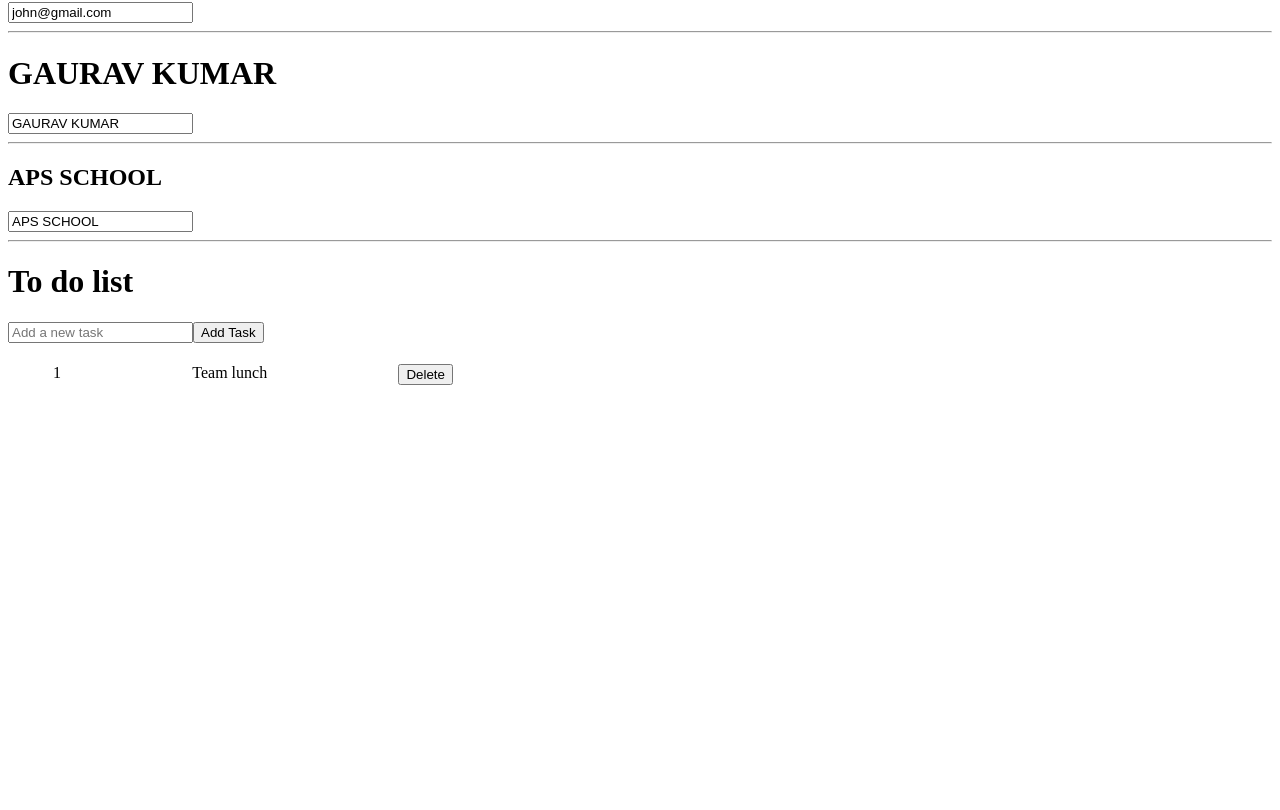
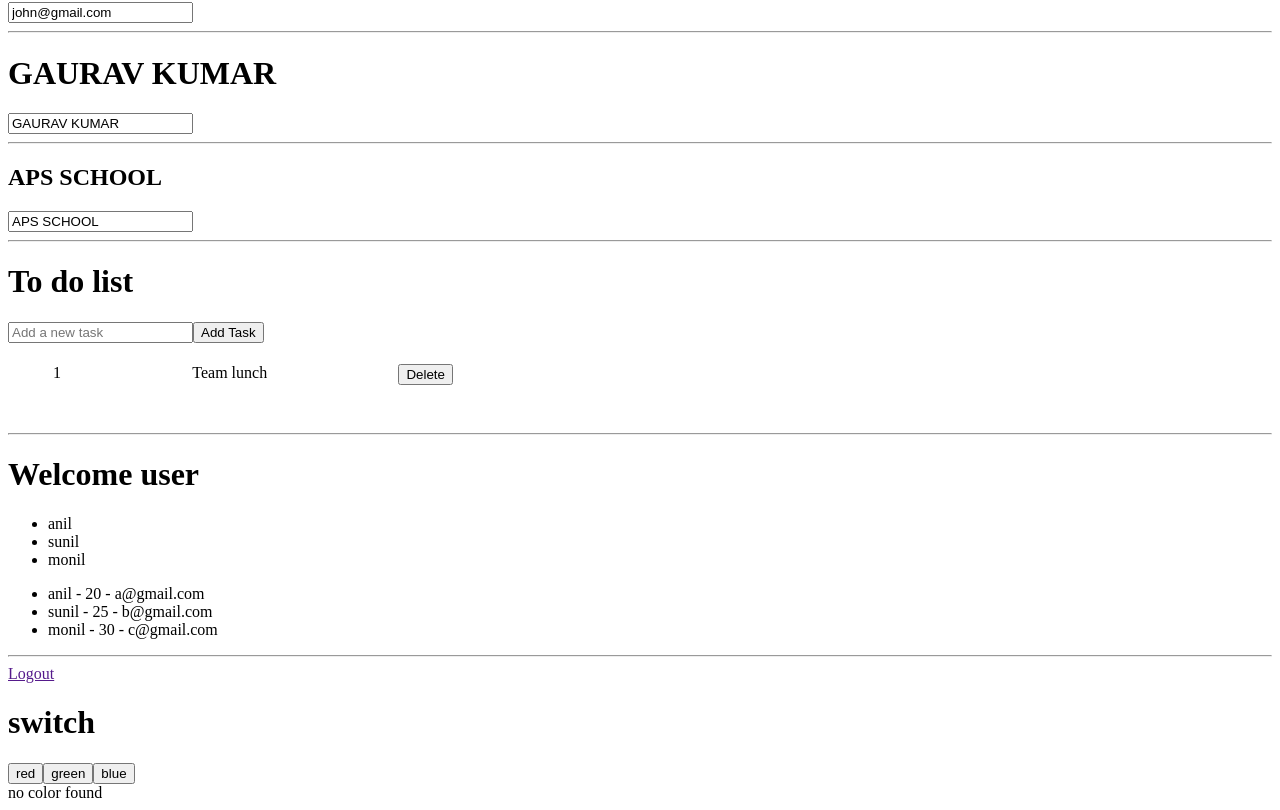
Before and after one commit to Gaurav7173/angular-21-tut, an Angular app: page / in a window 1280 px wide. Shown: the part 1227-2037 px from the top of the page. Before the commit the page ends 1634 px from the top, so only its background shows below. Built offline with nearby package versions, Linux system fonts and the light colour scheme.

Commit message:
Directive (ngFor ngIf ngSwitch)

```diff
--- a/src/app/app.html
+++ b/src/app/app.html
@@ -151,3 +151,41 @@
   <span>no task foound</span>
 }
 </ul>
+
+<br>
+<hr>
+@if(islogin2()){
+  <h1>Welcome user</h1>
+
+  <ul>
+    <li *ngFor="let student of students">
+      {{student}}
+    </li>
+  </ul>
+
+  <ul>
+    <li *ngFor="let student of studentdata">
+      {{student.name}} - {{student.age}} - {{student.email}}
+    </li>
+  </ul>
+}
+
+<hr>
+<div *ngIf="islogin3; else loginblock">
+  <a href="" >Logout</a>
+</div>
+<ng-template #loginblock>
+  <a href="">Login</a>
+</ng-template>
+
+<h1>switch</h1>
+<button (click)="changecolor('red')">red</button>
+<button (click)="changecolor('green')">green</button>
+<button (click)="changecolor('blue')">blue</button>
+
+<div [ngSwitch]="color">
+  <span *ngSwitchCase="'red'" style="background-color: red;">red color</span>
+  <span *ngSwitchCase="'green'" style="background-color: green;">green color</span>
+  <span *ngSwitchCase="'blue'" style="background-color: blue;">blue color</span>
+  <span *ngSwitchDefault>no color found</span>
+</div>
--- a/src/app/app.ts
+++ b/src/app/app.ts
@@ -1,11 +1,12 @@
 import { Component, signal } from '@angular/core';
 import { FormsModule } from '@angular/forms';
-import { RouterOutlet } from '@angular/router';
+import { RouterOutlet, ɵEmptyOutletComponent } from '@angular/router';
 import { single } from 'rxjs';
+import { CommonModule } from '@angular/common';
 
 @Component({
   selector: 'app-root',
-  imports: [RouterOutlet, FormsModule],
+  imports: [RouterOutlet, FormsModule, CommonModule, ɵEmptyOutletComponent],
   templateUrl: './app.html',
   styleUrl: './app.css'
 })
@@ -97,5 +98,17 @@ export class App {
     this.tasks.update((tasks) => tasks.filter(task => task.id != id));
   }
 
+  islogin2=signal(true);
+
+  students=["anil","sunil","monil"];
+
+  studentdata=[{name:"anil",age:20,email:"a@gmail.com"},{name:"sunil",age:25,email:"b@gmail.com"},{name:"monil",age:30,email:"c@gmail.com"}];
+
+    islogin3=true;
+    color='';
+    changecolor(color:string){
+      this.color=color;
+
+    }
 
 }
```
